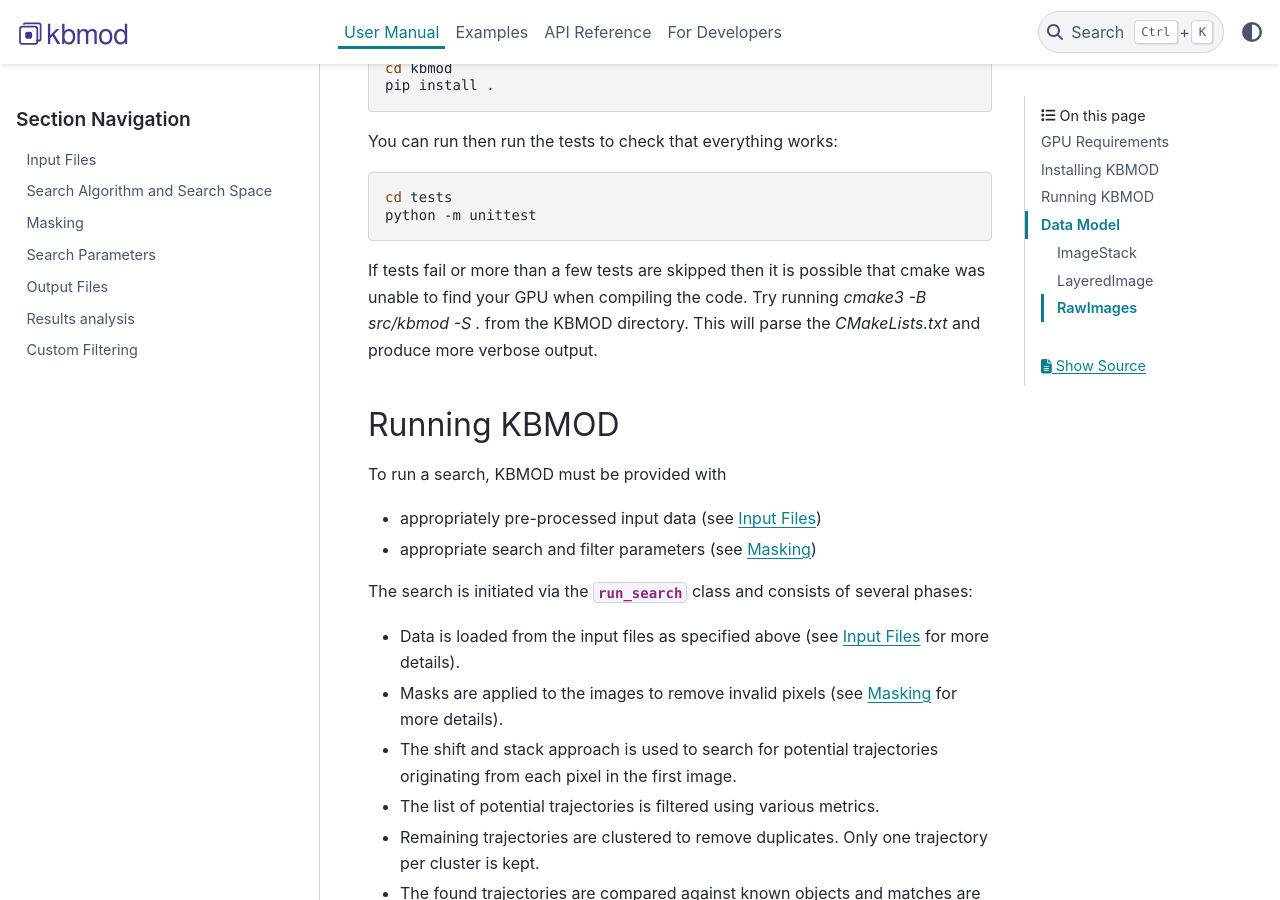
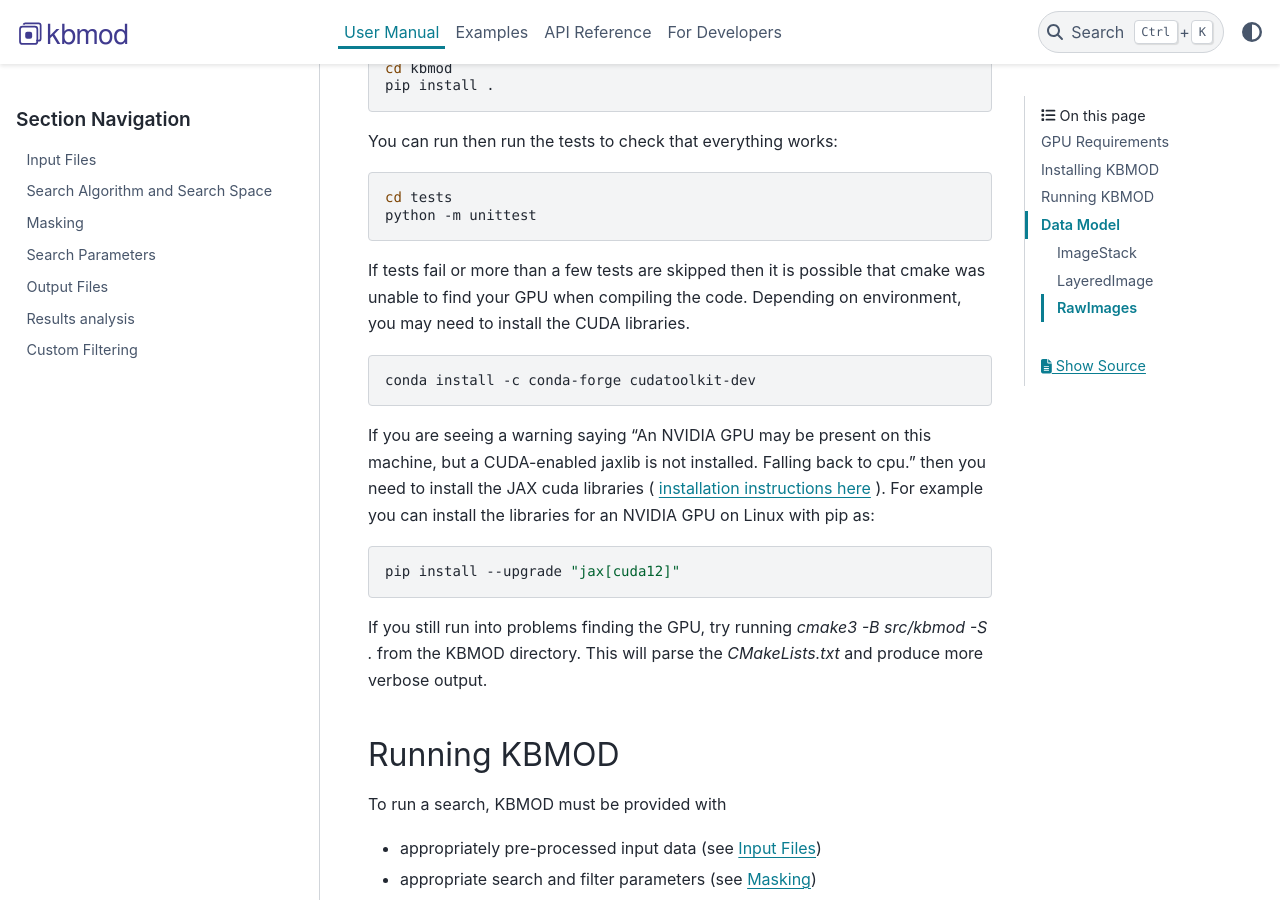
Before and after one commit to dirac-institute/kbmod, a Sphinx documentation site: the page built from docs/source/user_manual/index.rst, in a window 1280 px wide and 900 px high, scrolled down 1544 px. Built offline with Sphinx 7.4.7 and the PyData theme 0.15.4, drawn with Linux system fonts in a browser that asks for light colours; pages that are not in the unit, such as notebooks, are missing from menus.

Commit message:
Update installation instructions

```diff
--- a/docs/source/user_manual/index.rst
+++ b/docs/source/user_manual/index.rst
@@ -69,7 +69,20 @@
    cd tests
    python -m unittest
 
-If tests fail or more than a few tests are skipped then it is possible that cmake was unable to find your GPU when compiling the code. Try running `cmake3 -B src/kbmod -S .` from the KBMOD directory. This will parse the `CMakeLists.txt` and produce more verbose output.
+If tests fail or more than a few tests are skipped then it is possible that cmake was unable to find your GPU when compiling the code. Depending on environment, you may need to install the CUDA libraries.
+
+.. code-block:: bash
+
+   conda install -c conda-forge cudatoolkit-dev
+
+If you are seeing a warning saying "An NVIDIA GPU may be present on this machine, but a CUDA-enabled jaxlib is not installed. Falling back to cpu." then you need to install the JAX cuda libraries ( `installation instructions here <https://jax.readthedocs.io/en/latest/installation.html>`_ ). For example you can install the libraries for an NVIDIA GPU on Linux with pip as:
+
+.. code-block:: bash
+
+   pip install --upgrade "jax[cuda12]"
+
+If you still run into problems finding the GPU, try running `cmake3 -B src/kbmod -S .` from the KBMOD directory. This will parse the `CMakeLists.txt` and produce more verbose output.
+
 
 
 Running KBMOD
```
